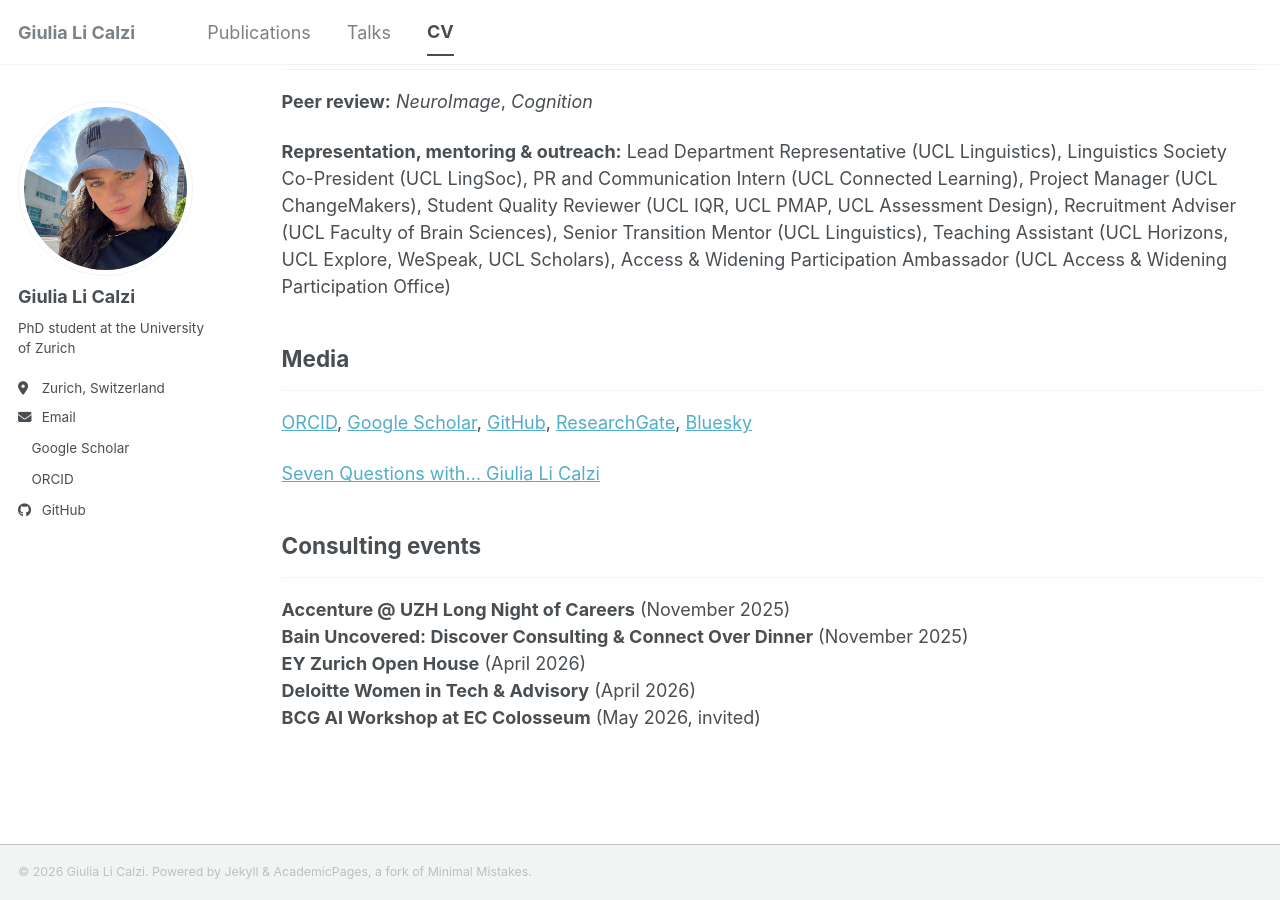
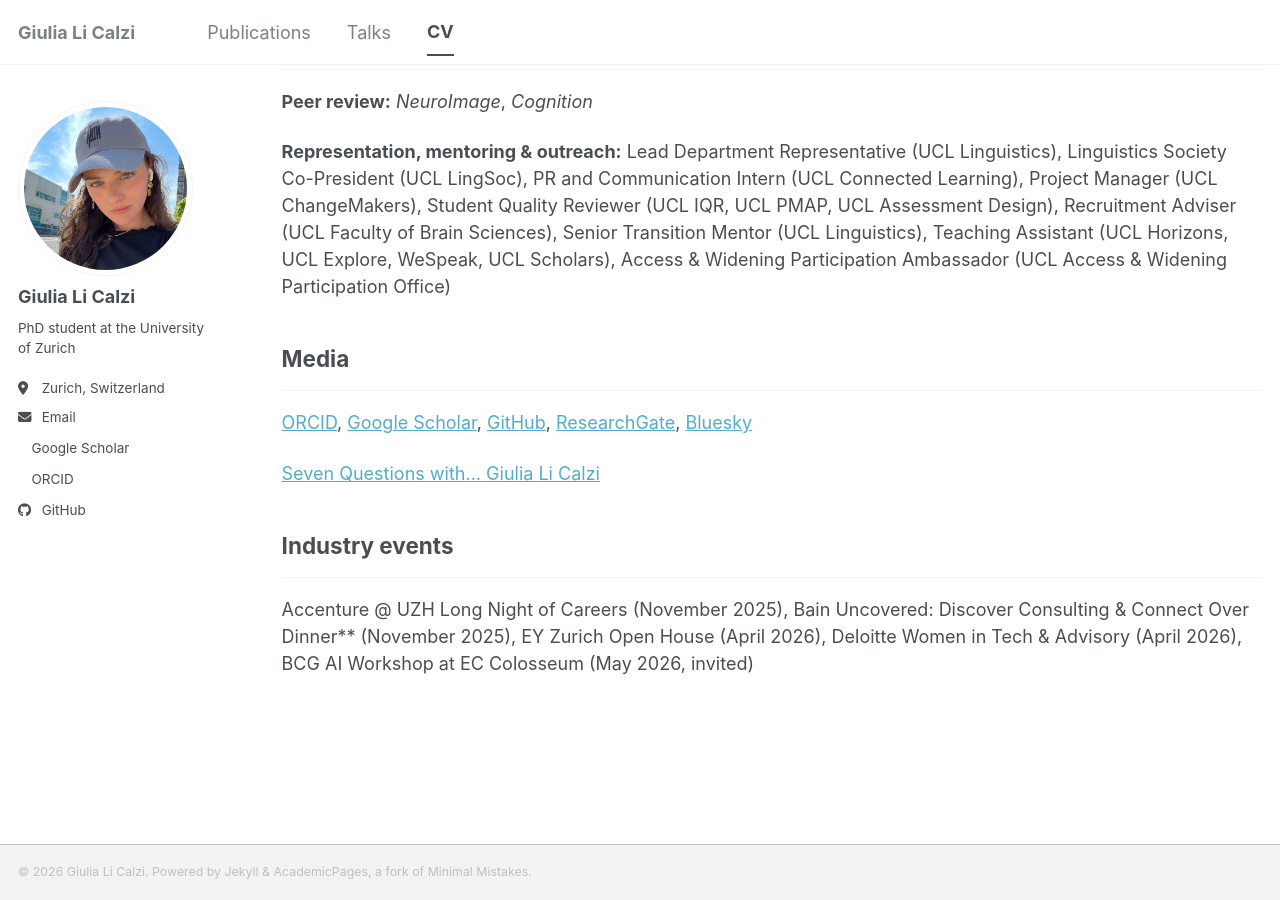
Before and after one commit to glicalzi/glicalzi.github.io, a Jekyll site: the page built from _pages/cv.md, in a window 1280 px wide and 900 px high, scrolled down 1726 px. Built offline with Jekyll 4.4.1, drawn with Linux system fonts in a browser that asks for light colours; a style sheet for code colours, icons or effects is not loaded; some of the changed text lies outside the part shown.

Commit message:
Update cv.md

```diff
--- a/_pages/cv.md
+++ b/_pages/cv.md
@@ -79,10 +79,6 @@ Istituto Nazionale della Previdenza Sociale (INPS)
 
 [Seven Questions with... Giulia Li Calzi](https://www.ucl.ac.uk/news/2021/oct/seven-questions-giulia-li-calzi)
 
-## Consulting events
+## Industry events
 ---
-**Accenture @ UZH Long Night of Careers** (November 2025)<br>
-**Bain Uncovered: Discover Consulting & Connect Over Dinner** (November 2025)<br>
-**EY Zurich Open House** (April 2026)<br>
-**Deloitte Women in Tech & Advisory** (April 2026)<br>
-**BCG AI Workshop at EC Colosseum** (May 2026, invited)
+Accenture @ UZH Long Night of Careers (November 2025), Bain Uncovered: Discover Consulting & Connect Over Dinner** (November 2025), EY Zurich Open House (April 2026), Deloitte Women in Tech & Advisory (April 2026), BCG AI Workshop at EC Colosseum (May 2026, invited)
```
Also changed, not shown: other parts of _pages/cv.md (+1 -1 lines).
